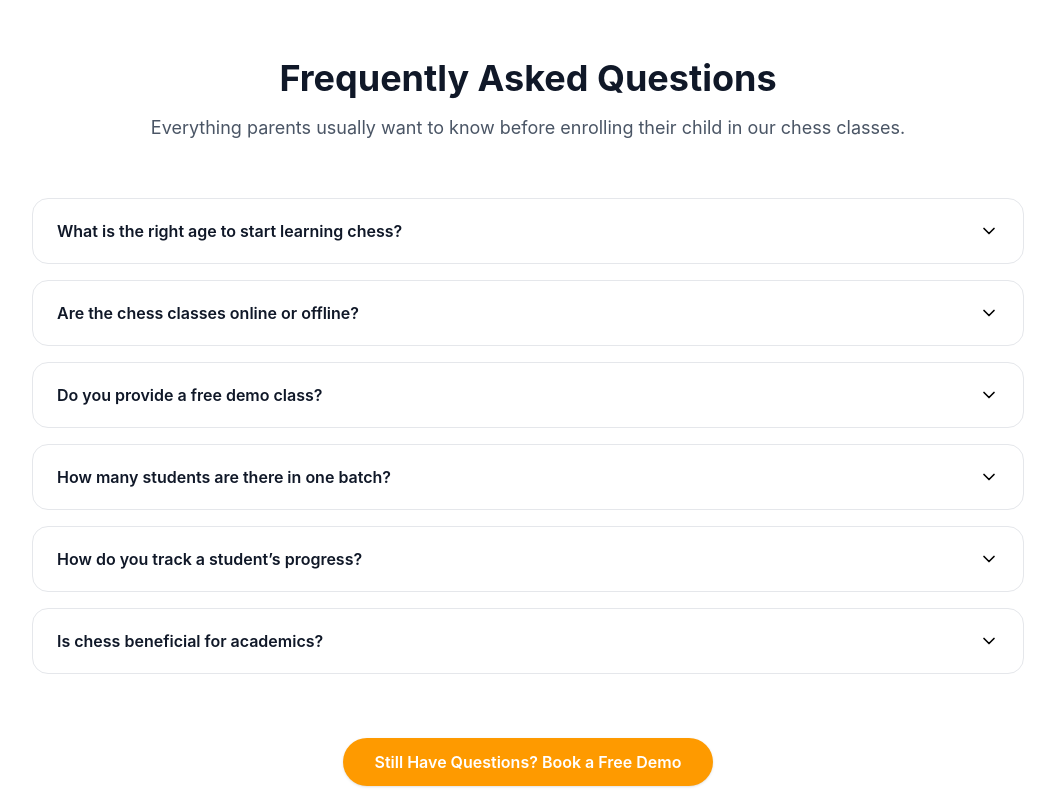
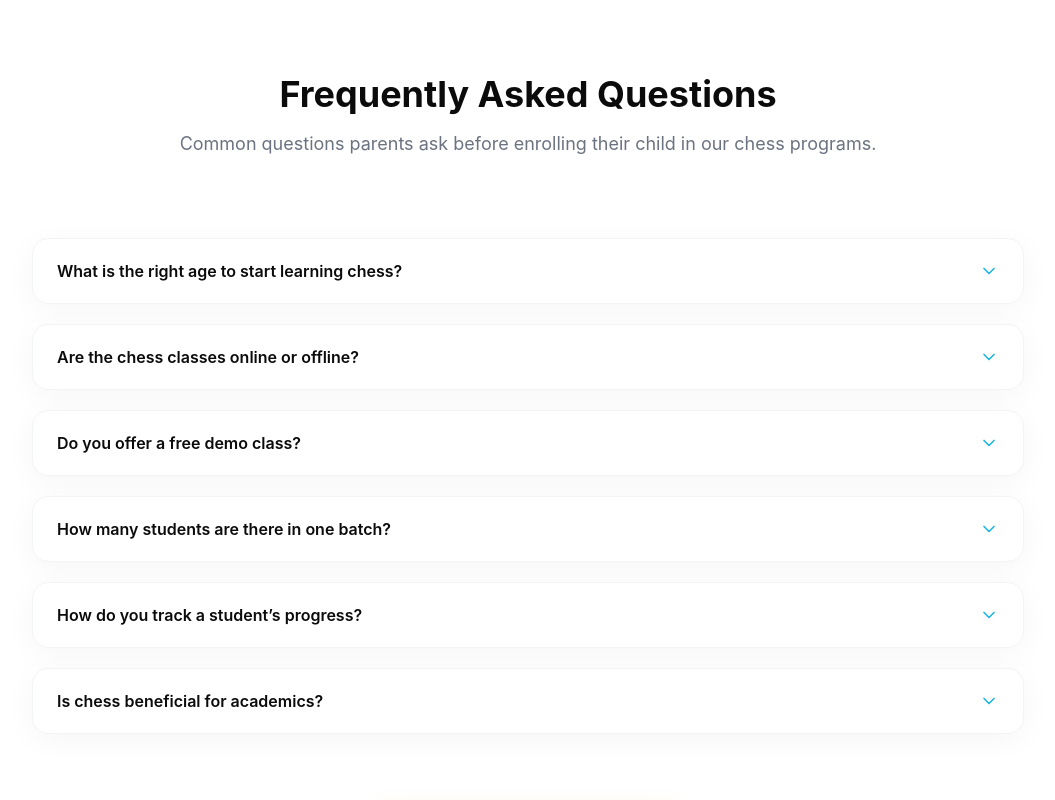
Before and after one commit to vivekmehto/nimzo-academy, a React (Vite) app: page / in a window 1280 px wide. Shown: the part 5160-5960 px from the top of the page, without its empty margins (112-1167 px from the left). Built offline with nearby package versions, Linux system fonts and the light colour scheme.

Commit message:
Update FAQ component

```diff
--- a/src/components/FAQ.tsx
+++ b/src/components/FAQ.tsx
@@ -10,32 +10,32 @@ const faqs: FAQItem[] = [
   {
     question: "What is the right age to start learning chess?",
     answer:
-      "Children can start learning chess as early as 5–6 years old. Our beginner program is specially designed to make learning fun, engaging, and easy to understand for young learners.",
+      "Children can start learning chess from the age of 5–6 years. Our beginner program is designed to make learning enjoyable, structured, and easy to understand for young learners.",
   },
   {
     question: "Are the chess classes online or offline?",
     answer:
-      "We offer both online and offline chess classes. Parents can choose the format that best suits their child’s schedule and learning preference.",
+      "We offer both online and offline chess classes. Parents can choose the format that best suits their child’s schedule and comfort.",
   },
   {
-    question: "Do you provide a free demo class?",
+    question: "Do you offer a free demo class?",
     answer:
-      "Yes, we offer a free demo class so parents and students can experience our teaching style before enrolling in a program.",
+      "Yes, we provide a free demo class so parents and students can experience our teaching approach before enrolling.",
   },
   {
     question: "How many students are there in one batch?",
     answer:
-      "We keep our batch sizes small to ensure personalized attention and better interaction between the coach and students.",
+      "We maintain small batch sizes to ensure personal attention and better interaction between the coach and students.",
   },
   {
     question: "How do you track a student’s progress?",
     answer:
-      "Student progress is tracked through regular assessments, practice games, and feedback sessions shared with parents.",
+      "Progress is tracked through regular assessments, practice games, and feedback sessions that help parents understand improvement clearly.",
   },
   {
     question: "Is chess beneficial for academics?",
     answer:
-      "Yes, learning chess helps improve concentration, logical thinking, memory, and problem-solving skills, which positively impacts academic performance.",
+      "Yes. Chess helps improve concentration, logical thinking, memory, and problem-solving skills, which positively support academic performance.",
   },
 ];
 
@@ -47,47 +47,49 @@ const FAQ: React.FC = () => {
   };
 
   return (
-    <section className="bg-white py-20">
+    <section className="bg-white py-24 scroll-mt-20" id="faq">
       <div className="mx-auto max-w-5xl px-4">
-
         {/* Heading */}
-        <div className="mb-14 text-center">
-          <h2 className="text-3xl font-bold text-gray-900 md:text-4xl">
+        <div className="mb-20 text-center">
+          <h2 className="text-3xl font-bold text-[#0B0B0B] md:text-4xl">
             Frequently Asked Questions
           </h2>
-          <p className="mt-4 text-lg text-gray-600">
-            Everything parents usually want to know before enrolling their
-            child in our chess classes.
+          <p className="mt-4 text-lg text-[#6B7280]">
+            Common questions parents ask before enrolling their child in our
+            chess programs.
           </p>
         </div>
 
         {/* FAQ List */}
-        <div className="space-y-4">
+        <div className="space-y-5">
           {faqs.map((faq, index) => {
             const isOpen = activeIndex === index;
 
             return (
               <div
                 key={index}
-                className="rounded-2xl border border-gray-200"
+                className="
+                  rounded-2xl border border-gray-100 bg-white
+                  shadow-[0_6px_30px_rgba(0,0,0,0.04)]
+                "
               >
                 <button
                   onClick={() => toggleFAQ(index)}
                   className="flex w-full items-center justify-between px-6 py-5 text-left"
                   aria-expanded={isOpen}
                 >
-                  <span className="text-base font-semibold text-gray-900">
+                  <span className="text-base font-semibold text-[#0B0B0B]">
                     {faq.question}
                   </span>
                   <ChevronDown
-                    className={`h-5 w-5 transition-transform ${
+                    className={`h-5 w-5 text-[#1FB6E0] transition-transform duration-300 ${
                       isOpen ? "rotate-180" : ""
                     }`}
                   />
                 </button>
 
                 {isOpen && (
-                  <div className="px-6 pb-5 text-gray-600 leading-relaxed">
+                  <div className="px-6 pb-6 text-sm leading-relaxed text-[#4B5563]">
                     {faq.answer}
                   </div>
                 )}
@@ -97,10 +99,24 @@ const FAQ: React.FC = () => {
         </div>
 
         {/* CTA */}
-        <div className="mt-16 text-center">
+        <div className="mt-20 text-center">
           <a
             href="#demo"
-            className="inline-block rounded-full bg-amber-500 px-8 py-3 text-base font-semibold text-white shadow hover:bg-amber-600 transition"
+            className="
+    rounded-full
+    bg-linear-to-r from-[#F4B400] to-[#E0A800]
+    px-6 py-2.5 text-sm font-semibold
+    text-[#0B0B0B]
+    shadow-[0_4px_20px_rgba(244,180,0,0.35)]
+    transition-all duration-300
+    hover:-translate-y-0.5
+    hover:shadow-[0_6px_30px_rgba(244,180,0,0.5)]
+    focus-visible:outline-none
+    focus-visible:ring-2
+    focus-visible:ring-[#1FB6E0]
+    focus-visible:ring-offset-2
+    focus-visible:ring-offset-[#0B0B0B]
+  "
           >
             Still Have Questions? Book a Free Demo
           </a>
```
